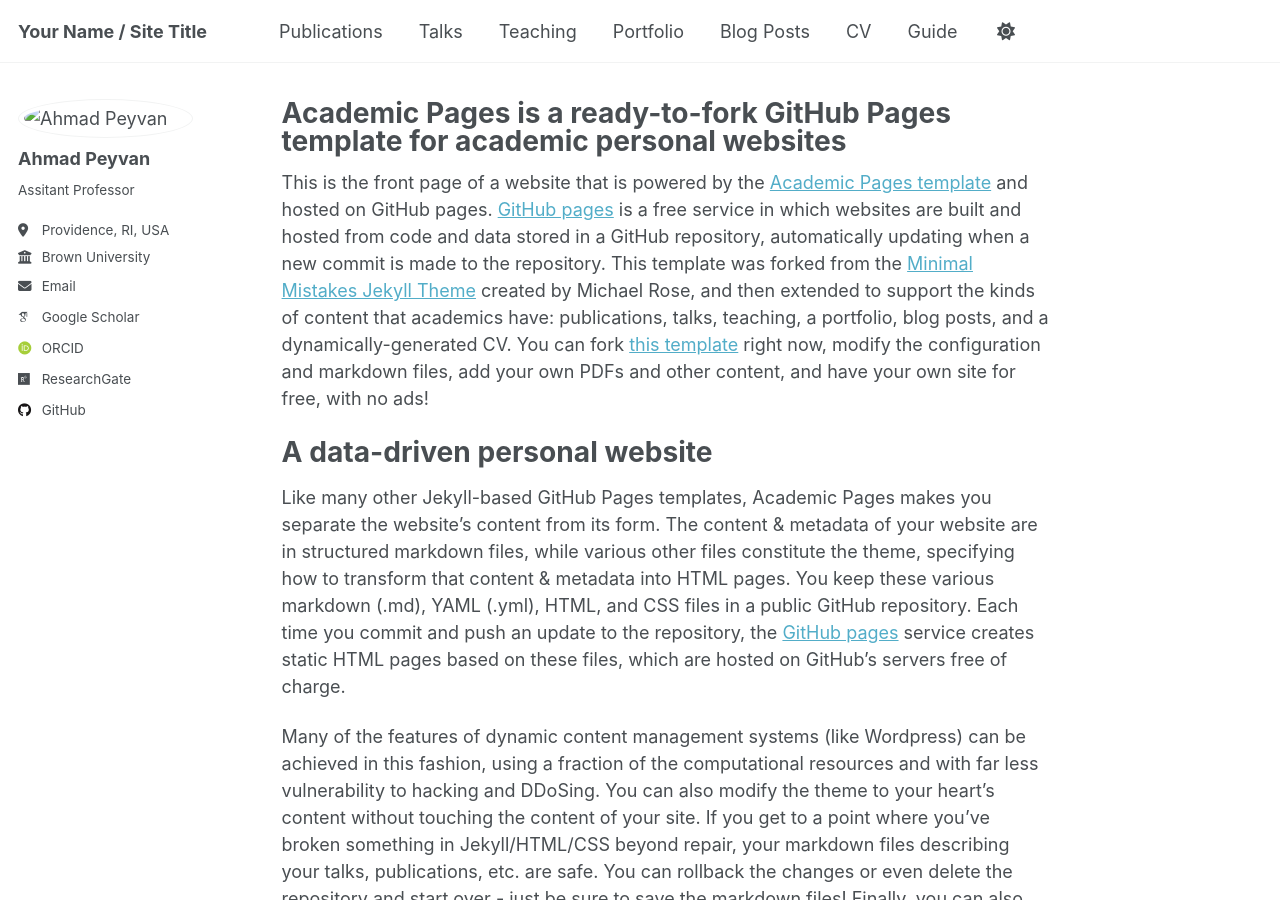
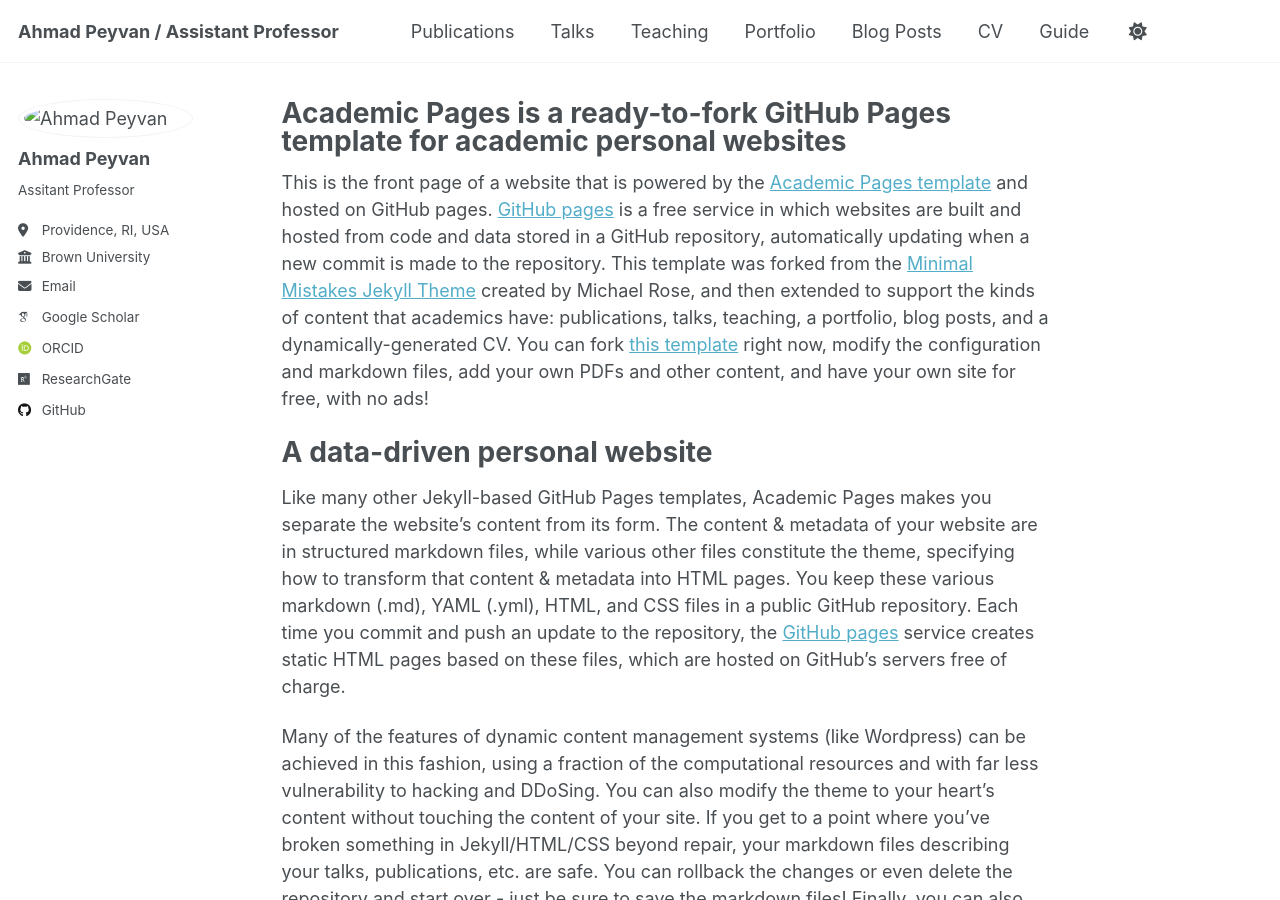
Before and after one commit to ahmadpeyvan/ahmadpeyvan.github.io, a Jekyll site: the page built from _pages/about.md, in a window 1280 px wide and 900 px high. Built offline with Jekyll 4.4.1, drawn with Linux system fonts in a browser that asks for light colours; some web fonts are replaced.

Commit message:
Modify bio

```diff
--- a/_config.yml
+++ b/_config.yml
@@ -9,7 +9,7 @@
 # Basic Site Settings
 locale                   : "en-US"
 site_theme               : "default"
-title                    : "Your Name / Site Title"
+title                    : "Ahmad Peyvan / Assistant Professor"
 title_separator          : "-"
 name                     : &name "Your Name"
 description              : &description "personal description"
```
